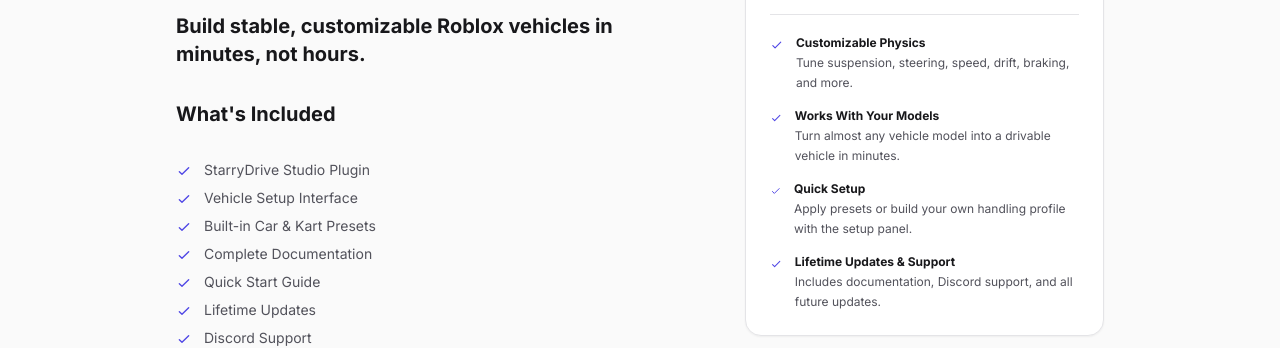
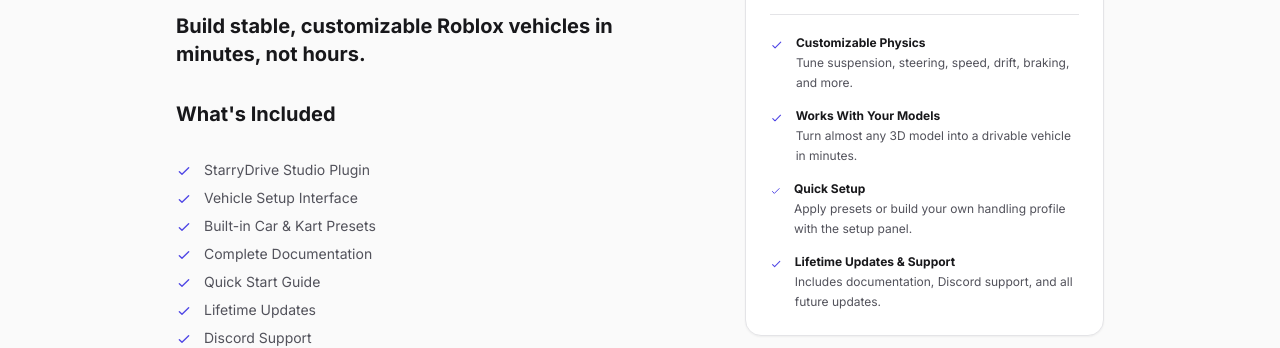
Before and after one commit to StarryBit/starrybit.github.io, a Jekyll site: the page built from shop/starrydrive-vehicle-system/index.html, in a window 1280 px wide. Shown: the part 506-854 px from the top of the page. Built offline with Jekyll 4.4.1, drawn with Linux system fonts in a browser that asks for light colours; nearby versions of some CDN libraries.

Commit message:
Update index.html

```diff
--- a/shop/starrydrive-vehicle-system/index.html
+++ b/shop/starrydrive-vehicle-system/index.html
@@ -118,7 +118,7 @@
                         <svg class="w-4 h-4 text-indigo-600 dark:text-indigo-400 mt-0.5" fill="none" stroke="currentColor" viewBox="0 0 24 24"><path stroke-linecap="round" stroke-linejoin="round" stroke-width="2" d="M5 13l4 4L19 7"></path></svg>
                         <div>
                             <strong class="text-zinc-900 dark:text-zinc-100 block mb-0.5">Works With Your Models</strong>
-                            <span class="text-zinc-600 dark:text-zinc-400 leading-relaxed">Turn almost any vehicle model into a drivable vehicle in minutes.</span>
+                            <span class="text-zinc-600 dark:text-zinc-400 leading-relaxed">Turn almost any 3D model into a drivable vehicle in minutes.</span>
                         </div>
                     </div>
                     <div class="flex items-start gap-3">
```
